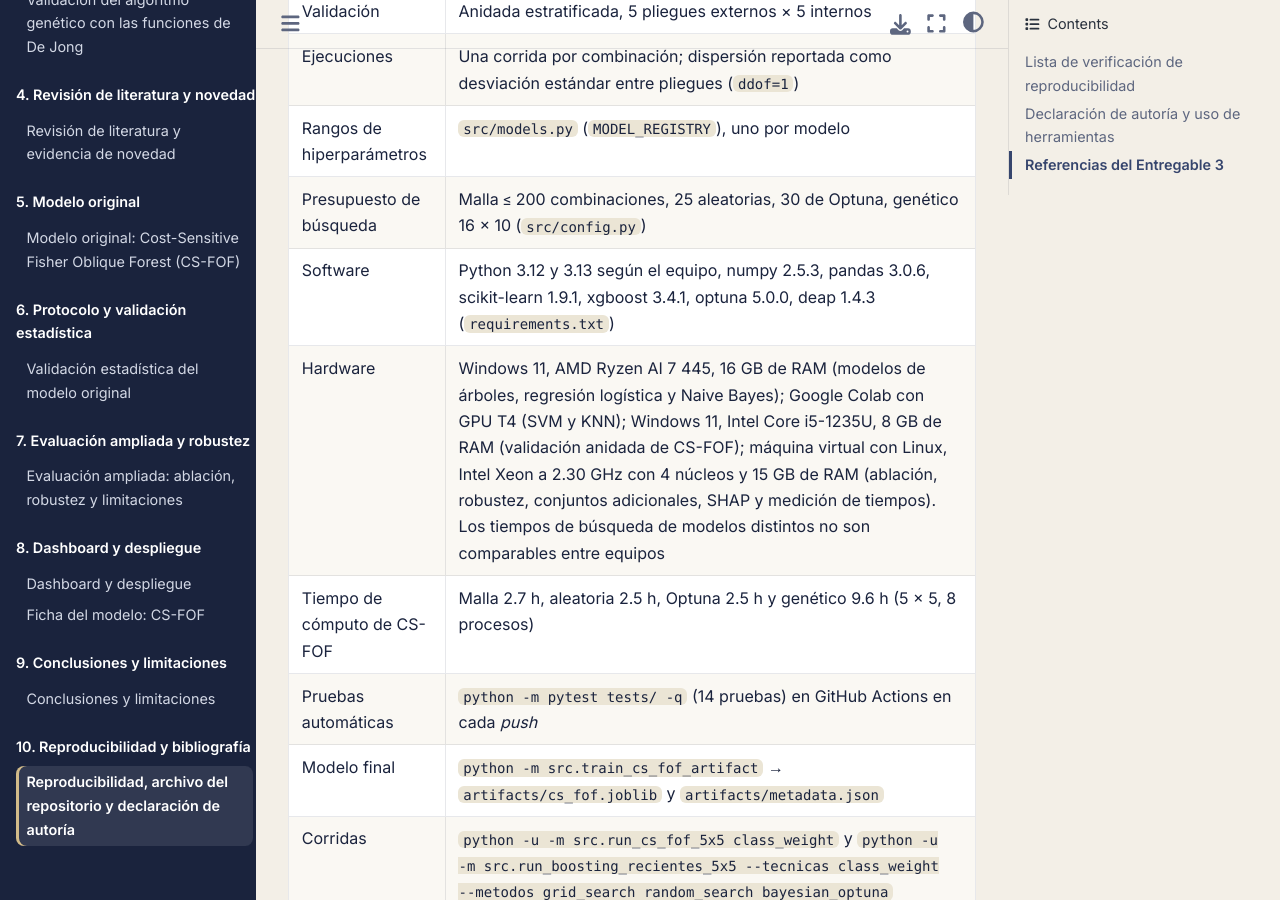
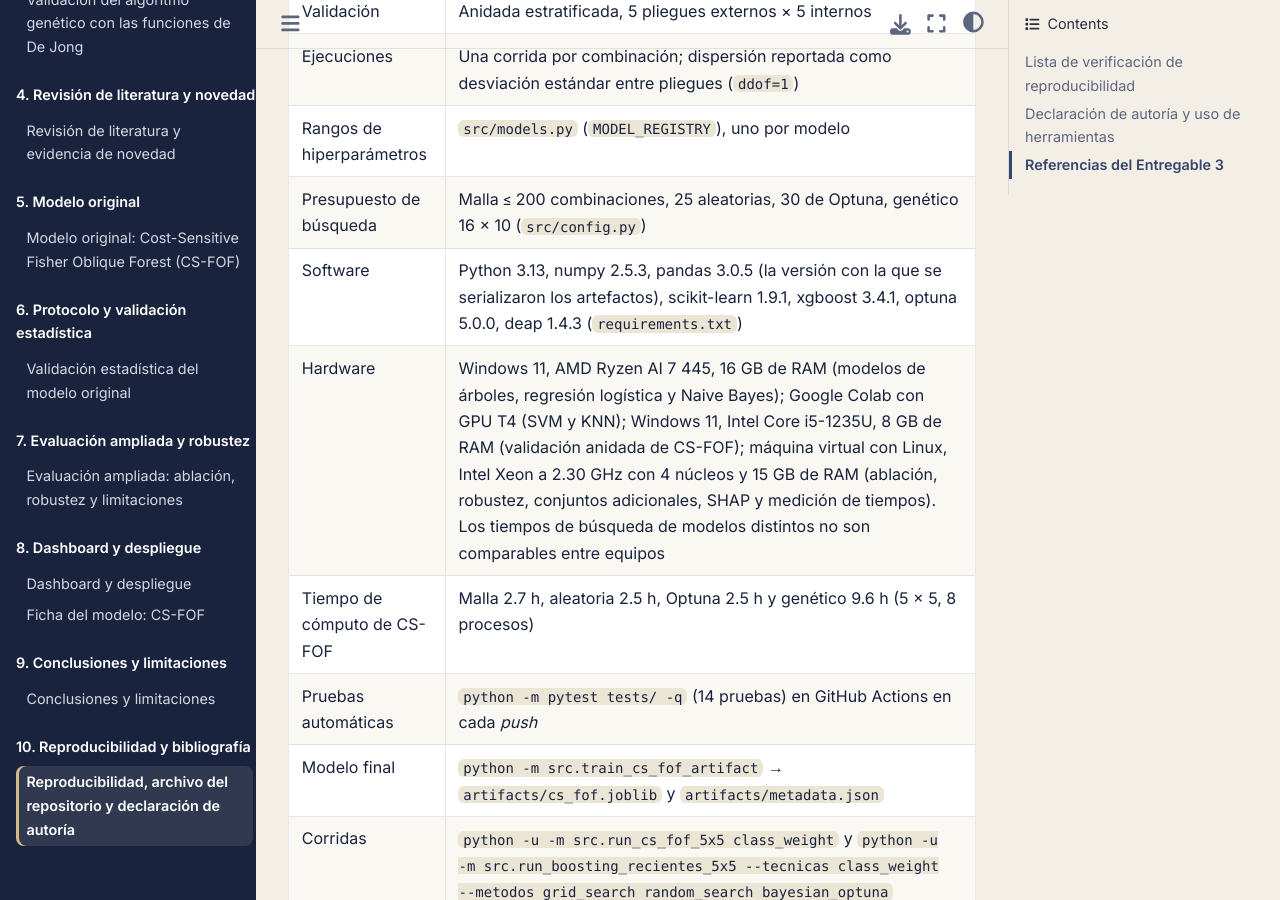
Before and after one commit to valeriaflorezs/Credit_Card_Project, a Jupyter Book: the page built from reproducibilidad.md, in a window 1280 px wide and 900 px high, scrolled down 674 px. Built offline with Jupyter Book 1.0.4 settings and Sphinx 7.4.7 and the Sphinx Book theme 1.1.4, drawn with Linux system fonts in a browser that asks for light colours; pages that are not in the unit, such as notebooks, are missing from menus.

Commit message:
Alinea versiones con los artefactos y el CI con requirements.txt
- requirements.txt: pandas 3.0.5 (con la que se serializaron los artefactos y los
  modelos del tablero) y plotly 7.1.0 (la del tablero); 00_eda.ipynb se ejecuta sin errores
- CI: Python 3.13 e instala requirements.txt en vez de una lista fija aparte
- reproducibilidad.md: versiones actualizadas

Co-Authored-By: Claude Opus 5.5 <noreply@anthropic.com>
Claude-Session: https://claude.ai/code/session_012vF8w8nRMoJsfRAPxSXobU

```diff
--- a/reproducibilidad.md
+++ b/reproducibilidad.md
@@ -25,7 +25,7 @@
 * - Presupuesto de búsqueda
   - Malla ≤ 200 combinaciones, 25 aleatorias, 30 de Optuna, genético 16 × 10 (`src/config.py`)
 * - Software
-  - Python 3.12 y 3.13 según el equipo, numpy 2.5.3, pandas 3.0.6, scikit-learn 1.9.1, xgboost 3.4.1, optuna 5.0.0, deap 1.4.3 (`requirements.txt`)
+  - Python 3.13, numpy 2.5.3, pandas 3.0.5 (la versión con la que se serializaron los artefactos), scikit-learn 1.9.1, xgboost 3.4.1, optuna 5.0.0, deap 1.4.3 (`requirements.txt`)
 * - Hardware
   - Windows 11, AMD Ryzen AI 7 445, 16 GB de RAM (modelos de árboles, regresión logística y Naive Bayes); Google Colab con GPU T4 (SVM y KNN); Windows 11, Intel Core i5-1235U, 8 GB de RAM (validación anidada de CS-FOF); máquina virtual con Linux, Intel Xeon a 2.30 GHz con 4 núcleos y 15 GB de RAM (ablación, robustez, conjuntos adicionales, SHAP y medición de tiempos). Los tiempos de búsqueda de modelos distintos no son comparables entre equipos
 * - Tiempo de cómputo de CS-FOF
--- a/requirements.txt
+++ b/requirements.txt
@@ -1,5 +1,5 @@
 numpy==2.5.3
-pandas==3.0.6
+pandas==3.0.5
 scikit-learn==1.9.1
 imbalanced-learn==0.14.2
 xgboost==3.4.1
@@ -14,7 +14,7 @@ scipy==1.18.1
 statsmodels==0.15.0
 matplotlib==3.11.2
 seaborn==0.13.2
-plotly==6.9.0
+plotly==7.1.0
 xlrd==2.0.2
 openpyxl==3.1.5
 joblib==1.6.0
```
Also changed, not shown: 1 other file.
